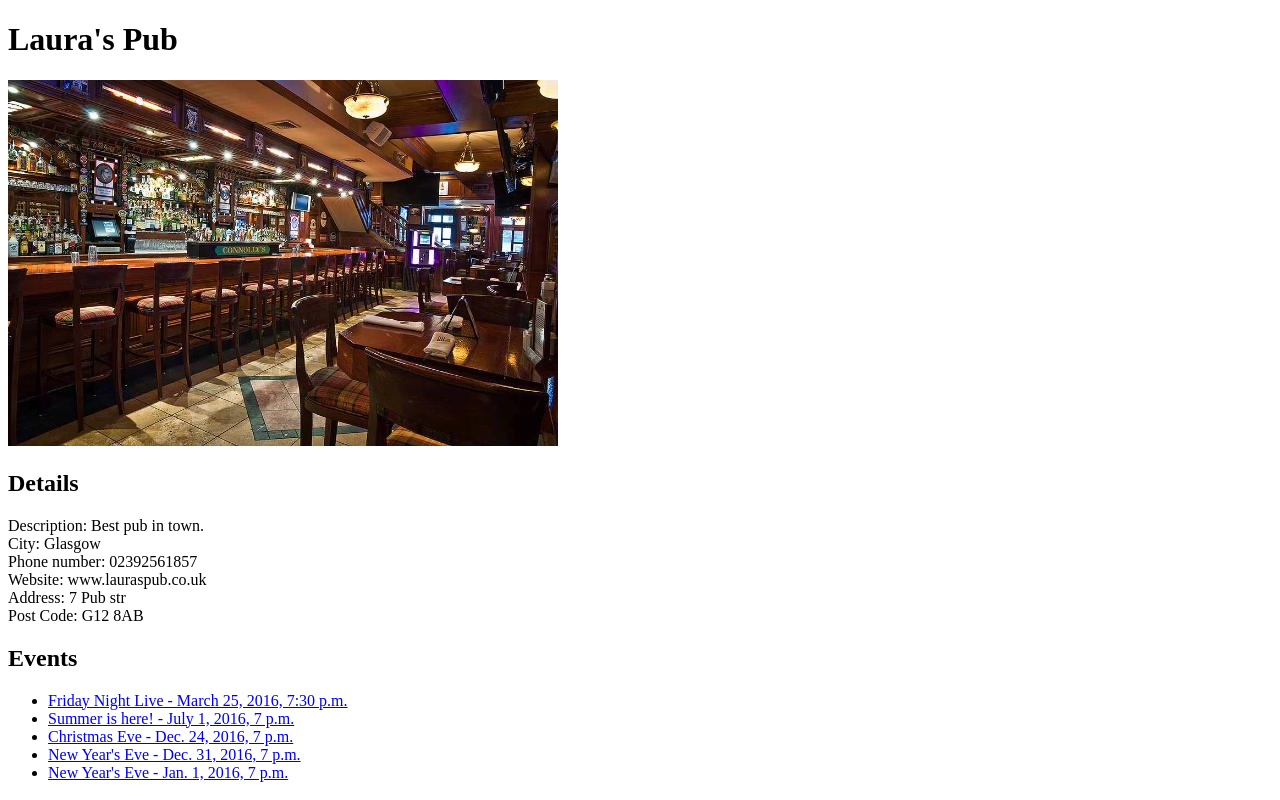
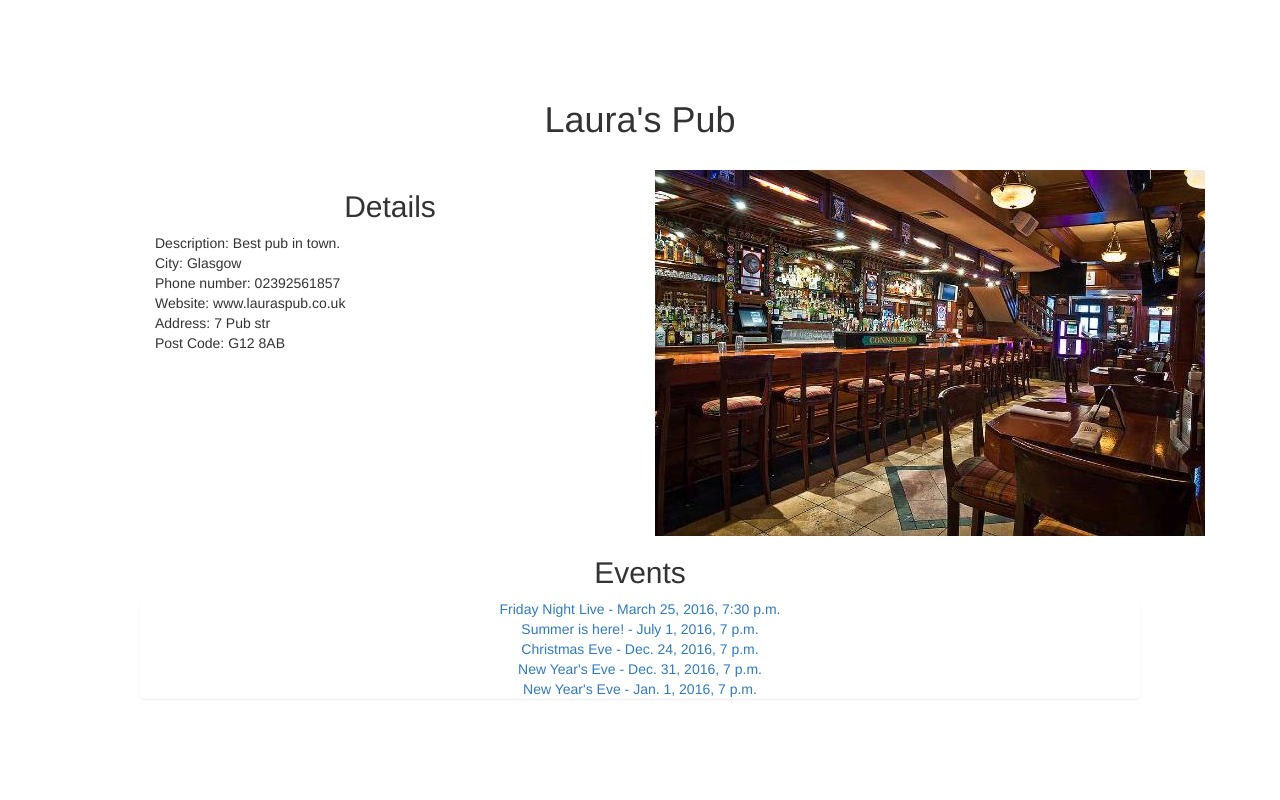
Before and after one commit to RobertCMcAlpine/Bandit, a Django app: a page that uses project/templates/bandit/venue.html in a window 1280 px wide. Run offline with Django 3.2, Linux system fonts and the light colour scheme; data comes from the database, SQL or seed files in the repository; parts of the project's set-up code (start-up, migrations or seed data) failed here and were passed over.

Commit message:
Dropdown + Band/event/venue twitch

```diff
--- a/project/templates/bandit/band.html
+++ b/project/templates/bandit/band.html
@@ -2,8 +2,7 @@
 
 {% load staticfiles %}
 
-<html>
-    <html lang="en">
+<html lang="en">
 <!-- comment -->
 <head>
   <title>BandIt</title>
--- a/project/templates/bandit/event.html
+++ b/project/templates/bandit/event.html
@@ -81,7 +81,7 @@
             {% endif %}
 
 {% else %}
-<h1>The specified event {{ event_name }} does not exist!</h1>
+<div class="alert alert-danger" role="alert"><h1>The specified event {{ event_name }} does not exist!</h1></div>
 {% endif %}
         </div>
 
--- a/project/templates/bandit/venue.html
+++ b/project/templates/bandit/venue.html
@@ -1,15 +1,27 @@
 <!DOCTYPE html>
-<html>
+<html lang="en">
     <head>
+	<meta charset="utf-8">
+  <meta name="viewport" content="width=device-width, initial-scale=1">
+ <link rel="stylesheet" href="css/bootstrap.css" type="text/css" />
+ <link rel="stylesheet" href="css/bootstrap.min.css" type="text/css" />
+ <link rel="stylesheet" href="css/bootstrap-theme.css" type="text/css" />
+ <link rel="stylesheet" href="css/bootstrap-theme.min.css" type="text/css" />
+ <link rel="stylesheet" href="css/style.css" type="text/css"/>
+ <script src="https://ajax.googleapis.com/ajax/libs/jquery/1.12.0/jquery.min.js"></script>
+  <script src="js/bootstrap.min.js"></script>
+  <script src="js/slider.js"></script>
         <title>BANDit</title>
     </head>
 
     <body>
+	<div class="container-fluid">
         {% if profile and venue %}
+			<div class="row">
             <h1>{{ profile_name }}</h1>
-            {% if profile.profile_picture %}
-                <img src="{{ profile.profile_picture.url }}" alt="profile_picture">
-            {% endif %}
+			</div>
+            <div class="row">
+			<div class="col-md-6">
             <h2>Details</h2>
             Description: {{ profile.description }} <br />
             City: {{ profile.city }} <br />
@@ -17,23 +29,38 @@
             Website: {{ profile.website }} <br />
             Address: {{ venue.address }} <br />
             Post Code: {{ venue.post_code }} <br />
-
+			</div>
+			<div class="col-md-6">
+			{% if profile.profile_picture %}
+                <img src="{{ profile.profile_picture.url }}" alt="profile_picture" />
+            {% endif %}
+			</div>
+			</div>
+			<div class="row">
+			<div class="class-md-6">
+			<h2>Events</h2>
             {% if events %}
-            <h2>Events</h2>
-                <ul>
+                     <ul  class="list-group requests">
                 {% for event in events %}
                     <li><a href="/bandit/venue/{{ profile.slug }}/event/{{ event.slug }}">{{ event.name }} - {{ event.date }}, {{ event.start_time }}</a></li>
                 {% endfor %}
             </ul>
             {% endif %}
-
+			</div>
+			</div>
             {% if accessed_by_owner %}
-                <a href="/bandit/venue/{{ profile.slug }}/add_event/">Add Event</a> <br />
+			<div class="row">
+			<div class="col-md-4">
+                <a href="/bandit/venue/{{ profile.slug }}/add_event/">Add Event</a>
                 <a href="/bandit/venue/{{ profile.slug }}/edit/">Edit Profile</a>
+			</div>
+			</div>
             {% endif %}
 
         {% else %}
-            The specified venue {{ profile_name }} does not exist!
+           <div class="alert alert-danger" role="alert"><h1> The specified venue {{ profile_name }} does not exist!</h1></div>
         {% endif %}
+		</div>
+
     </body>
 </html>
```
Also changed, not shown: project/templates/bandit/notloggedin.html (+10 -0 lines).
